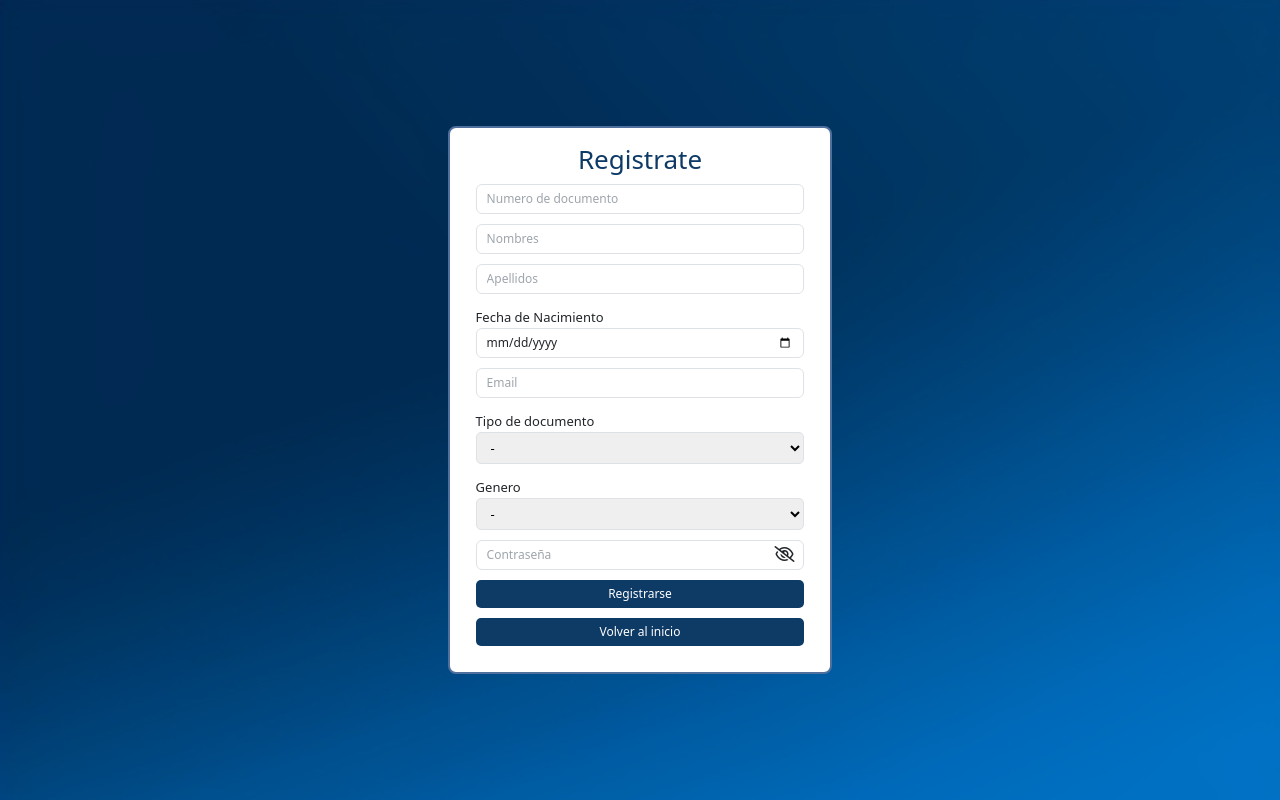
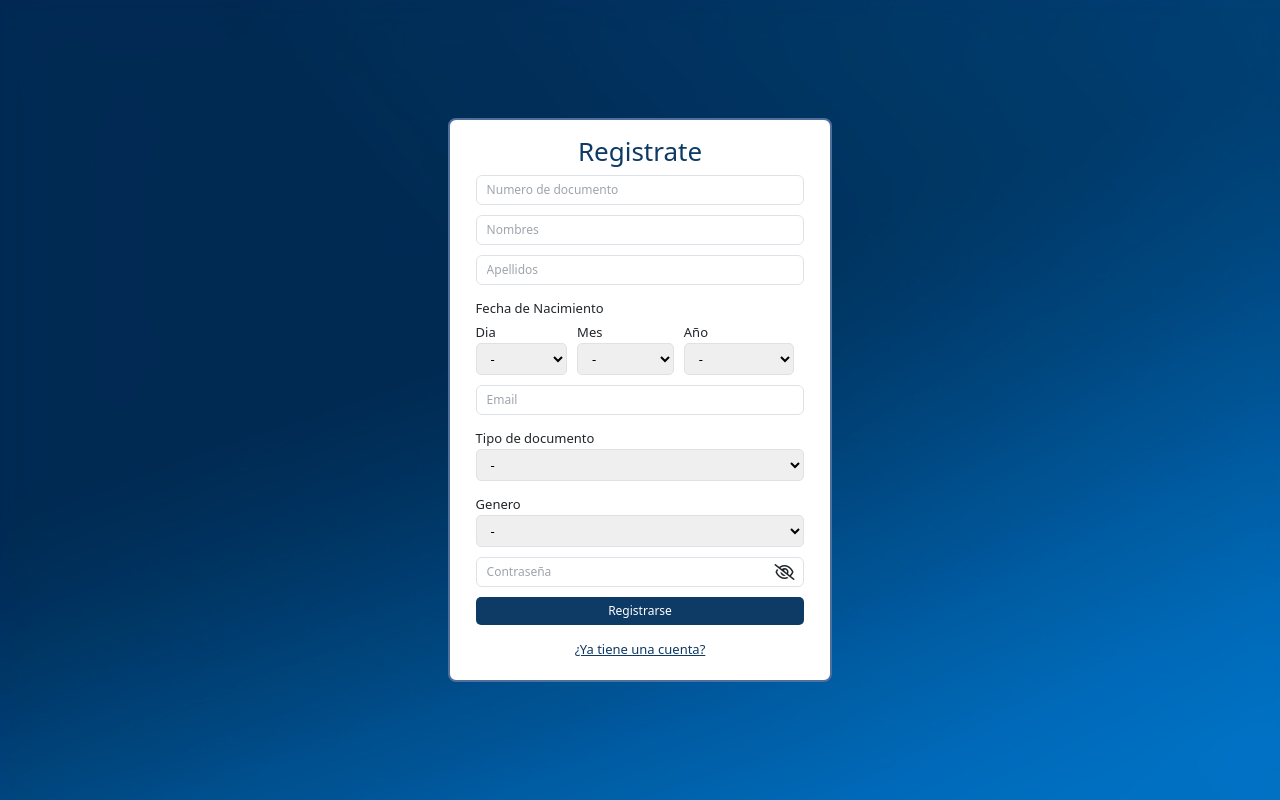
Before and after one commit to SantiagoPBustos/ProjectMicroservices_ReactFrontend, a React (Vite) app: page /Register in a window 1280 px wide. Built offline with nearby package versions, Linux system fonts and the light colour scheme.

Commit message:
add graphics

```diff
--- a/src/pages/Register.jsx
+++ b/src/pages/Register.jsx
@@ -1,14 +1,14 @@
 import React, { useState } from "react";
-import { useNavigate } from "react-router-dom";
 import { environment } from "../enviroments/enviroment.dev";
-import { parseToDateTimeFormat } from "../utils/DateTimeParser";
 import { post } from "../services/HttpLoginRequestService";
 
 export const Register = () => {
   const [idUser, setIdUser] = useState("");
   const [name, setName] = useState("");
   const [lastName, setLastName] = useState("");
-  const [dateBorn, setdateBorn] = useState("");
+  const [dayBorn, setDayBorn] = useState("");
+  const [monthBorn, setMonthBorn] = useState("");
+  const [yearBorn, setYearBorn] = useState("");
   const [emailUser, setEmailUser] = useState("");
   const [passwordUser, setPasswordUser] = useState("");
   const [typeDocument, setTypeDocument] = useState("");
@@ -18,7 +18,31 @@ export const Register = () => {
   const [eyePassword, setEyePassword] = useState("-slash");
 
   const [errorRegisterData, setErrorRegisterData] = useState(false);
-  const [errorRegister, setErrorRegister] = useState(false);
+  const [errorServer, setErrorServer] = useState(null);
+
+  const generateDays = () => {
+    const result = [];
+    for (let i = 1; i <= 31; i++) {
+      result.push(i);
+    }
+    return result;
+  };
+
+  const generateMonths = () => {
+    const months = [];
+    for (let i = 1; i <= 12; i++) {
+      months.push(i);
+    }
+    return months;
+  };
+
+  const generateYears = (rangoInicial, rangoFinal) => {
+    const years = [];
+    for (let i = rangoInicial; i <= rangoFinal; i++) {
+      years.push(i);
+    }
+    return years;
+  };
 
   const togglePasswordVisibility = () => {
     if (typeText === "password") {
@@ -36,7 +60,9 @@ export const Register = () => {
       idUser !== "" &&
       name !== "" &&
       lastName !== "" &&
-      dateBorn !== "" &&
+      dayBorn !== "" &&
+      monthBorn !== "" &&
+      yearBorn !== "" &&
       emailUser !== "" &&
       passwordUser !== "" &&
       typeDocument !== "" &&
@@ -44,9 +70,9 @@ export const Register = () => {
     ) {
       const url = `${
         environment.endpoint
-      }/Login/Register?IdUser=${idUser}&NameUser=${name}&LastNameUser=${lastName}&BirthDate=${parseToDateTimeFormat(
-        dateBorn
-      )}&Email=${emailUser}&TypeDocument=${typeDocument}&Gender=${genderUser}&Password=${passwordUser}`;
+      }/Login/Register?IdUser=${idUser}&NameUser=${name}&LastNameUser=${lastName}&BirthDate=${
+        dayBorn + `%2F` + monthBorn + `%2F` + yearBorn
+      }&Email=${emailUser}&TypeDocument=${typeDocument}&Gender=${genderUser}&Password=${passwordUser}`;
 
       const options = {
         method: "POST",
@@ -57,23 +83,16 @@ export const Register = () => {
 
       post(url, options)
         .then((response) => {
-          if (response.error === false) {
-            console.log("OK", response);
+          if (response.error === true) {
+            setErrorServer(true);
           } else {
-            console.log("1", response);
+            setErrorServer(false);
           }
         })
-        .catch(() => {
-          console.log("2", response);
-        });
+        .catch((err) => err);
     } else {
       setErrorRegisterData(true);
     }
-  };
-
-  const nav = useNavigate();
-  const handleBackToLogin = () => {
-    nav("/");
   };
 
   return (
@@ -117,17 +136,66 @@ export const Register = () => {
                 autoComplete="on"
               />
               <label className="label-form-register">Fecha de Nacimiento</label>
-              <input
-                type="date"
-                name="dateBorn"
-                className="form-control form-control-register"
-                id="dateBornUser"
+              <br />
+              <div className="select-container">
+                <div className="select-wrapper">
+                  <label className="label-form-register">Dia</label>
+                  <select
+                    className="select-options-forms"
+                    name="day-born"
+                    id="dayborn"
                     onChange={(e) => {
-                  console.log(e.target.value);
-                  setdateBorn(e.target);
+                      setDayBorn(e.target.value);
                     }}
-                autoComplete="on"
-              />
+                  >
+                    <option value=""> - </option>
+                    {generateDays().map((e, i) => (
+                      <option key={i} value={e}>
+                        {e}
+                      </option>
+                    ))}
+                  </select>
+                </div>
+
+                <div className="select-wrapper">
+                  <label className="label-form-register">Mes</label>
+                  <select
+                    className="select-options-forms"
+                    name="month-born"
+                    id="month-born"
+                    onChange={(e) => {
+                      setMonthBorn(e.target.value);
+                    }}
+                  >
+                    <option value=""> - </option>
+                    {generateMonths().map((e, i) => (
+                      <option key={i} value={e}>
+                        {e}
+                      </option>
+                    ))}
+                  </select>
+                </div>
+
+                <div className="select-wrapper">
+                  <label className="label-form-register">Año</label>
+                  <select
+                    className="select-options-forms"
+                    name="year-born"
+                    id="year-born"
+                    onChange={(e) => {
+                      setYearBorn(e.target.value);
+                    }}
+                  >
+                    <option value=""> - </option>
+                    {generateYears(1950, 2023).map((e, i) => (
+                      <option key={i} value={e}>
+                        {e}
+                      </option>
+                    ))}
+                  </select>
+                </div>
+              </div>
+
               <input
                 type="email"
                 name="emailUser"
@@ -181,7 +249,7 @@ export const Register = () => {
                   setPasswordUser(e.target.value);
                 }}
                 autoComplete="on"
-              />{" "}
+              />
               <i
                 className={`fa-lg fa-sharp fa-solid fa-eye${eyePassword}`}
                 id="iconEyeSlashRegister"
@@ -194,20 +262,21 @@ export const Register = () => {
               >
                 Registrarse
               </button>
-            </form>{" "}
-            <button
-              onClick={handleBackToLogin}
-              id="handleBackToLogin"
-              className="btn-login"
-            >
-              Volver al inicio
-            </button>
+            </form>
+            <p className="back-to-login">
+              <a href="/">¿Ya tiene una cuenta?</a>
+            </p>
+          </div>
           {errorRegisterData === true && (
             <div className="alert alert-danger p-1">
-                Oops, Complete todos los campos para registrarse!
+              ¡Oops, Complete todos los campos para registrarse!
             </div>
           )}
+          {errorServer === true && (
+            <div className="alert alert-danger p-1">
+              ¡Oops, Ocurrio en error en el registro. Intente Nuevamente!
             </div>
+          )}
         </div>
       </div>
     </div>
--- a/src/styles/Login.css
+++ b/src/styles/Login.css
@@ -95,7 +95,7 @@ hr {
     position: absolute;
     right: 3%;
     cursor: pointer;
-    top: 78.5%;
+    top: 82%;
     z-index: 1000;
     color: "#9ea5ac";
     font-size: 1em;
@@ -130,6 +130,18 @@ hr {
 .msg-forgot-password a {
     color: #0E3A66;
     text-decoration: none;
+}
+
+.back-to-login {
+    font-style: normal;
+    margin: 5px 0;
+    padding: 0;
+    font-size: 13px;
+}
+
+.back-to-login a {
+    color: #0E3A66;
+    text-align: center;
 }
 
 .btn-facebook {
@@ -170,6 +182,22 @@ hr {
     text-align: center;
 }
 
+.select-container {
+    display: flex;
+    width: 100%;
+}
+
+.select-wrapper {
+    flex-grow: 1;
+    /* Los campos de selección ocuparán todo el espacio disponible */
+    margin-right: 10px;
+    /* Espacio entre los campos de selección */
+}
+
+.select-options-forms {
+    width: 100%;
+}
+
 /* Menos de 480px */
 @media screen and (width <=479px) {
     .contenedorLogin {
```
Also changed, not shown: src/services/authFacebook.jsx (line endings or trailing spaces). Lines whose indentation alone changed are shown as unchanged.
